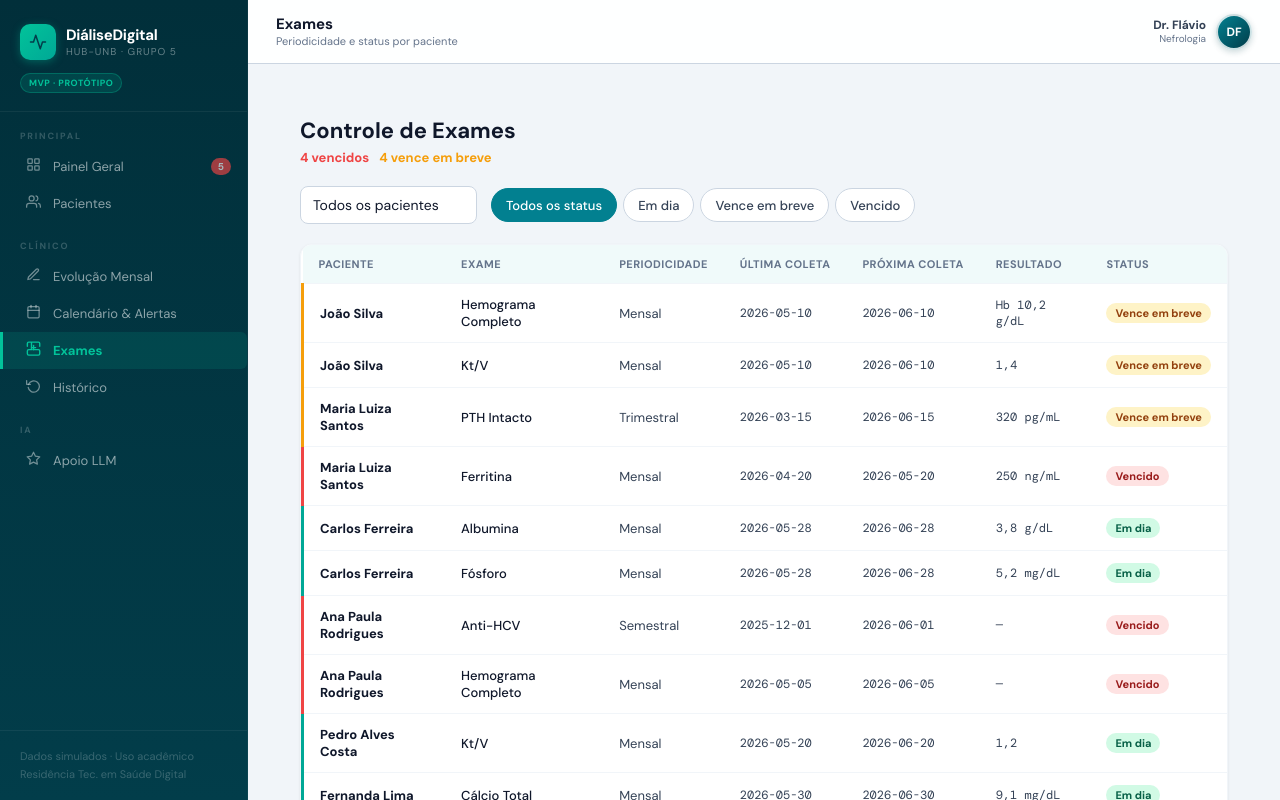
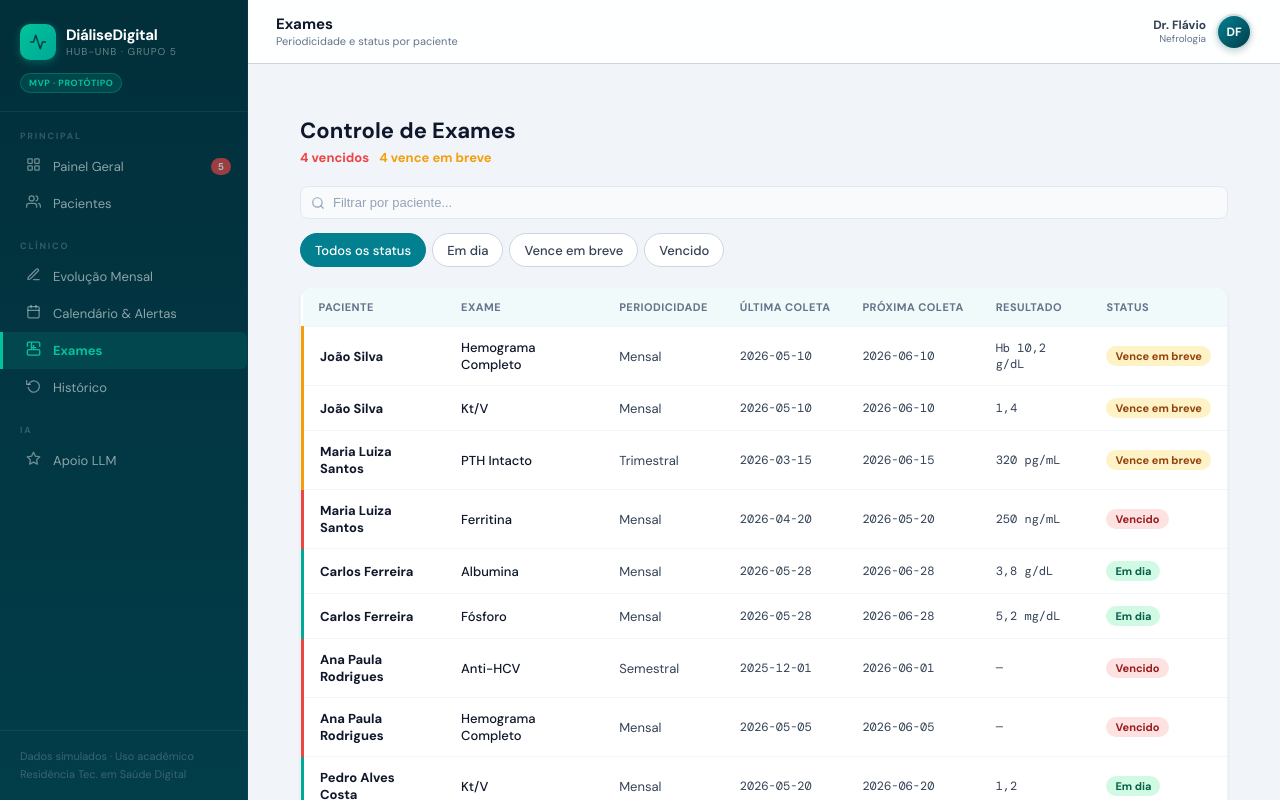
Before and after one commit to DialiseDigital-HUB/dialise-digital-frontend, a React (Vite) app: page / in a window 1280 px wide. Both pictures are taken after a click on the button "Exames". Shown: the top 800 px of the page. Built offline with nearby package versions, Linux system fonts and the light colour scheme.

Commit message:
feat: substitui select de paciente por busca textual em Evolucao, Exames e Historico

```diff
--- /dev/null
+++ b/src/components/ui/BuscaPaciente/BuscaPaciente.css
@@ -0,0 +1,112 @@
+.busca-paciente {
+  position: relative;
+  width: 100%;
+}
+
+.busca-paciente__campo {
+  display: flex;
+  align-items: center;
+  gap: 8px;
+  background: var(--surface-1, #f8fafc);
+  border: 1px solid var(--gray-200, #e2e8f0);
+  border-radius: 8px;
+  padding: 8px 10px;
+  transition: border-color 0.15s, box-shadow 0.15s;
+}
+
+.busca-paciente__campo:focus-within {
+  border-color: var(--teal-mid, #0d9488);
+  box-shadow: 0 0 0 3px rgba(13, 148, 136, 0.12);
+}
+
+.busca-paciente__icone {
+  color: var(--gray-400, #94a3b8);
+  flex-shrink: 0;
+}
+
+.busca-paciente__input {
+  flex: 1;
+  border: none;
+  background: transparent;
+  font-size: 0.8125rem;
+  color: var(--gray-800, #1e293b);
+  outline: none;
+  min-width: 0;
+}
+
+.busca-paciente__input::placeholder {
+  color: var(--gray-400, #94a3b8);
+}
+
+.busca-paciente__limpar {
+  background: none;
+  border: none;
+  color: var(--gray-400, #94a3b8);
+  cursor: pointer;
+  font-size: 1rem;
+  line-height: 1;
+  padding: 0 2px;
+  flex-shrink: 0;
+  transition: color 0.15s;
+}
+
+.busca-paciente__limpar:hover {
+  color: var(--gray-700, #334155);
+}
+
+.busca-paciente__lista {
+  position: absolute;
+  top: calc(100% + 4px);
+  left: 0;
+  right: 0;
+  background: var(--white, #ffffff);
+  border: 1px solid var(--gray-200, #e2e8f0);
+  border-radius: 8px;
+  box-shadow: 0 8px 24px rgba(0, 0, 0, 0.1);
+  list-style: none;
+  margin: 0;
+  padding: 4px;
+  z-index: 200;
+  max-height: 280px;
+  overflow-y: auto;
+}
+
+.busca-paciente__item {
+  display: flex;
+  align-items: center;
+  gap: 10px;
+  padding: 8px 10px;
+  border-radius: 6px;
+  cursor: pointer;
+  transition: background 0.1s;
+}
+
+.busca-paciente__item:hover {
+  background: var(--teal-light, #f0fdfa);
+}
+
+.busca-paciente__item--ativo {
+  background: var(--teal-light, #f0fdfa);
+}
+
+.busca-paciente__item-info {
+  display: flex;
+  flex-direction: column;
+  gap: 1px;
+  min-width: 0;
+}
+
+.busca-paciente__item-nome {
+  font-size: 0.8125rem;
+  font-weight: 500;
+  color: var(--gray-800, #1e293b);
+  white-space: nowrap;
+  overflow: hidden;
+  text-overflow: ellipsis;
+}
+
+.busca-paciente__item-prontuario {
+  font-size: 0.725rem;
+  color: var(--gray-400, #94a3b8);
+  font-family: monospace;
+}
--- /dev/null
+++ b/src/components/ui/BuscaPaciente/BuscaPaciente.tsx
@@ -0,0 +1,99 @@
+import { useState, useRef, useEffect } from 'react'
+import usePacientesStore from '../../../store/usePacientesStore'
+import type { Paciente } from '../../../store/usePacientesStore'
+import Avatar from '../Avatar/Avatar'
+import './BuscaPaciente.css'
+
+interface BuscaPacienteProps {
+  idPacienteAtivo: string | null
+  aoSelecionar: (paciente: Paciente) => void
+  placeholder?: string
+}
+
+export default function BuscaPaciente({
+  idPacienteAtivo,
+  aoSelecionar,
+  placeholder = 'Buscar por nome ou prontuário...',
+}: BuscaPacienteProps) {
+  const [termoBusca, setTermoBusca] = useState('')
+  const [aberto, setAberto] = useState(false)
+  const wrapperRef = useRef<HTMLDivElement>(null)
+
+  const pacientes     = usePacientesStore(s => s.pacientes)
+  const pacienteAtivo = pacientes.find(p => p.id === idPacienteAtivo) ?? null
+
+  const termo = termoBusca.toLowerCase().trim()
+  const resultados = termo
+    ? pacientes.filter(
+        p =>
+          p.nomeCompleto.toLowerCase().includes(termo) ||
+          p.prontuario.toLowerCase().includes(termo)
+      )
+    : pacientes
+
+  const aoSelecionarInterno = (paciente: Paciente) => {
+    aoSelecionar(paciente)
+    setTermoBusca('')
+    setAberto(false)
+  }
+
+  useEffect(() => {
+    const aoClicarFora = (e: MouseEvent) => {
+      if (wrapperRef.current && !wrapperRef.current.contains(e.target as Node)) {
+        setAberto(false)
+      }
+    }
+    document.addEventListener('mousedown', aoClicarFora)
+    return () => document.removeEventListener('mousedown', aoClicarFora)
+  }, [])
+
+  return (
+    <div className="busca-paciente" ref={wrapperRef}>
+      <div className="busca-paciente__campo">
+        <svg className="busca-paciente__icone" width="14" height="14" viewBox="0 0 24 24" fill="none" stroke="currentColor" strokeWidth="2" strokeLinecap="round" strokeLinejoin="round">
+          <circle cx="11" cy="11" r="8" />
+          <line x1="21" y1="21" x2="16.65" y2="16.65" />
+        </svg>
+        <input
+          type="text"
+          className="busca-paciente__input"
+          placeholder={pacienteAtivo ? pacienteAtivo.nomeCompleto : placeholder}
+          value={termoBusca}
+          onFocus={() => setAberto(true)}
+          onChange={e => {
+            setTermoBusca(e.target.value)
+            setAberto(true)
+          }}
+        />
+        {pacienteAtivo && !termoBusca && (
+          <button
+            type="button"
+            className="busca-paciente__limpar"
+            onClick={() => aoSelecionar({ ...pacienteAtivo, id: '' } as Paciente)}
+            title="Limpar seleção"
+          >
+            ×
+          </button>
+        )}
+      </div>
+
+      {aberto && resultados.length > 0 && (
+        <ul className="busca-paciente__lista">
+          {resultados.slice(0, 8).map(p => (
+            <li
+              key={p.id}
+              className={`busca-paciente__item${p.id === idPacienteAtivo ? ' busca-paciente__item--ativo' : ''}`}
+              onMouseDown={() => aoSelecionarInterno(p)}
+            >
+              <Avatar nome={p.nomeCompleto} tamanho="sm" />
+              <div className="busca-paciente__item-info">
+                <span className="busca-paciente__item-nome">{p.nomeCompleto}</span>
+                <span className="busca-paciente__item-prontuario">{p.prontuario}</span>
+              </div>
+            </li>
+          ))}
+        </ul>
+      )}
+    </div>
+  )
+}
--- a/src/pages/Evolucao/PainelSelecao.tsx
+++ b/src/pages/Evolucao/PainelSelecao.tsx
@@ -1,6 +1,6 @@
 import './PainelSelecao.css'
 import Avatar from '../../components/ui/Avatar/Avatar'
-import Select from '../../components/ui/Select/Select'
+import BuscaPaciente from '../../components/ui/BuscaPaciente/BuscaPaciente'
 import type { Paciente } from '../../store/usePacientesStore'
 
 const mesesDisponiveis = [
@@ -40,13 +40,9 @@ export default function PainelSelecao({
     <aside className="painel-selecao">
       <div className="painel-selecao__bloco">
         <span className="painel-selecao__rotulo">Paciente</span>
-        <Select
-          id="sel-paciente-evolucao"
-          label=""
-          valor={idPacienteAtivo ?? ''}
-          aoAlterar={aoSelecionarPaciente}
-          opcoes={pacientes.map(p => ({ valor: p.id, rotulo: p.nomeCompleto }))}
-          placeholder="Selecione o paciente"
+        <BuscaPaciente
+          idPacienteAtivo={idPacienteAtivo}
+          aoSelecionar={p => aoSelecionarPaciente(p.id)}
         />
         {pacienteAtivo && (
           <div className="painel-selecao__perfil">
--- a/src/pages/Exames/Exames.tsx
+++ b/src/pages/Exames/Exames.tsx
@@ -1,5 +1,6 @@
 import './Exames.css'
 import Badge from '../../components/ui/Badge/Badge'
+import BuscaPaciente from '../../components/ui/BuscaPaciente/BuscaPaciente'
 import useExamesStore from '../../store/useExamesStore'
 import usePacientesStore from '../../store/usePacientesStore'
 import type { StatusExame, PeriodicidadeExame } from '../../store/useExamesStore'
@@ -31,9 +32,11 @@ const opcoesStatus = [
 ]
 
 export default function Exames() {
-  const pacientes             = usePacientesStore(s => s.pacientes)
+  const pacientes = usePacientesStore(s => s.pacientes)
   const { filtroPaciente, filtroStatus, definirFiltroPaciente, definirFiltroStatus, examesFiltrados } = useExamesStore()
-  const listaFiltrada         = examesFiltrados()
+  const listaFiltrada = examesFiltrados()
+
+  const pacienteAtivo = pacientes.find(p => p.id === filtroPaciente) ?? null
 
   const totalVencidos   = examesFiltrados().filter(e => e.status === 'vencido').length
   const totalVenceBreve = examesFiltrados().filter(e => e.status === 'vence_breve').length
@@ -52,16 +55,11 @@ export default function Exames() {
       </div>
 
       <div className="exames-pagina__filtros">
-        <select
-          className="exames-filtro"
-          value={filtroPaciente}
-          onChange={e => definirFiltroPaciente(e.target.value)}
-        >
-          <option value="todos">Todos os pacientes</option>
-          {pacientes.map(p => (
-            <option key={p.id} value={p.id}>{p.nomeCompleto}</option>
-          ))}
-        </select>
+        <BuscaPaciente
+          idPacienteAtivo={filtroPaciente === 'todos' ? null : filtroPaciente}
+          aoSelecionar={p => definirFiltroPaciente(p.id)}
+          placeholder="Filtrar por paciente..."
+        />
 
         <div className="exames-filtro__pills">
           {opcoesStatus.map(op => (
--- a/src/pages/Historico/Historico.tsx
+++ b/src/pages/Historico/Historico.tsx
@@ -5,6 +5,7 @@ import type { TabItem } from '../../components/ui/Tabs/Tabs'
 import Timeline from '../../components/ui/Timeline/Timeline'
 import BarChart from '../../components/ui/BarChart/BarChart'
 import FeedAcessos from '../../components/ui/FeedAcessos/FeedAcessos'
+import BuscaPaciente from '../../components/ui/BuscaPaciente/BuscaPaciente'
 import useHistoricoStore from '../../store/useHistoricoStore'
 import usePacientesStore from '../../store/usePacientesStore'
 import useAcessosStore from '../../store/useAcessosStore'
@@ -45,16 +46,10 @@ export default function Historico() {
             <aside className="historico-pagina__lateral">
               <div className="historico-lateral__bloco">
                 <span className="historico-lateral__rotulo">Paciente</span>
-                <select
-                  className="historico-lateral__select"
-                  value={idPacienteAtivo ?? ''}
-                  onChange={e => definirPaciente(e.target.value)}
-                >
-                  <option value="" disabled>Selecione...</option>
-                  {pacientes.map(p => (
-                    <option key={p.id} value={p.id}>{p.nomeCompleto}</option>
-                  ))}
-                </select>
+                <BuscaPaciente
+                  idPacienteAtivo={idPacienteAtivo}
+                  aoSelecionar={p => definirPaciente(p.id)}
+                />
               </div>
 
               {evolucoes.length > 0 && (
```
